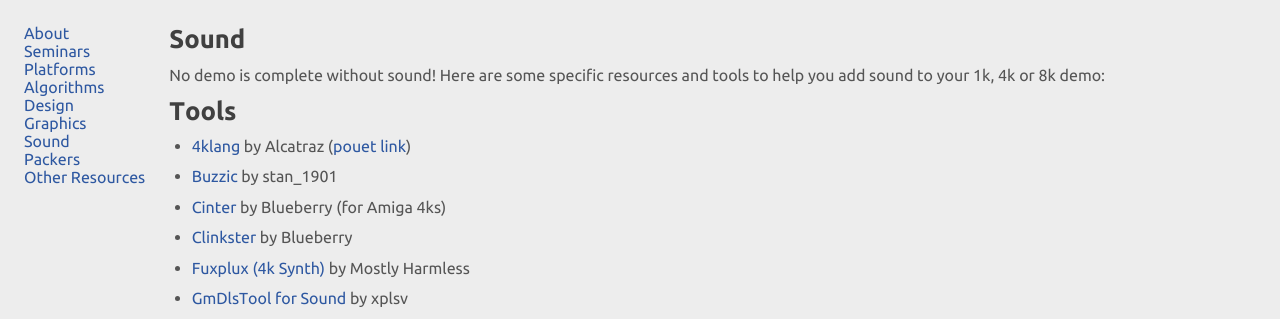
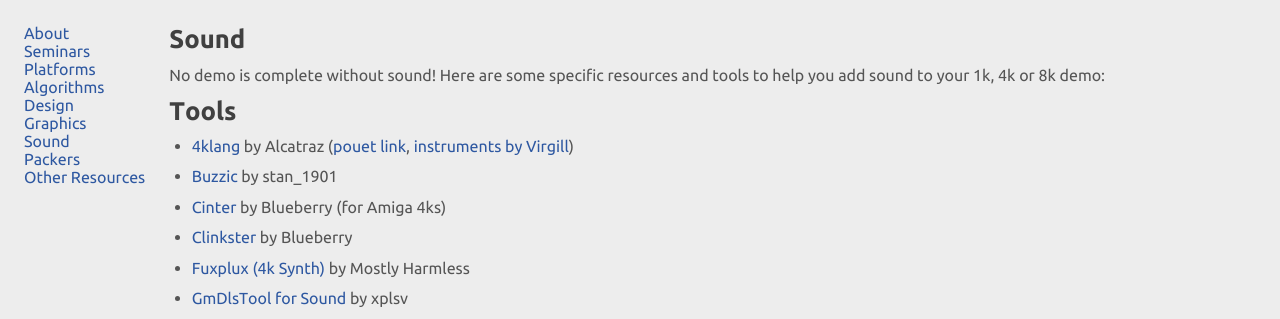
Before and after one commit to in4k/in4k.github.io, a Jekyll site: the page built from wiki/sound.markdown, in a window 1280 px wide. Shown: the top 319 px of the page. Built offline with Jekyll 4.4.1, drawn with Linux system fonts in a browser that asks for light colours.

Commit message:
Update sound.markdown

```diff
--- a/wiki/sound.markdown
+++ b/wiki/sound.markdown
@@ -7,7 +7,7 @@
 
 # Tools
 
-* [4klang](http://4klang.untergrund.net/) by Alcatraz ([pouet link](http://www.pouet.net/prod.php?which=53398))
+* [4klang](http://4klang.untergrund.net/) by Alcatraz ([pouet link](http://www.pouet.net/prod.php?which=53398), [instruments by Virgill](https://github.com/in4k/Virgill-4klang-instruments/archive/master.zip))
 * [Buzzic](http://www.pouet.net/prod.php?which=54407) by stan_1901
 * [Cinter](https://bitbucket.org/askeksa/cinter) by Blueberry (for Amiga 4ks)
 * [Clinkster](http://www.pouet.net/prod.php?which=61592) by Blueberry
```
